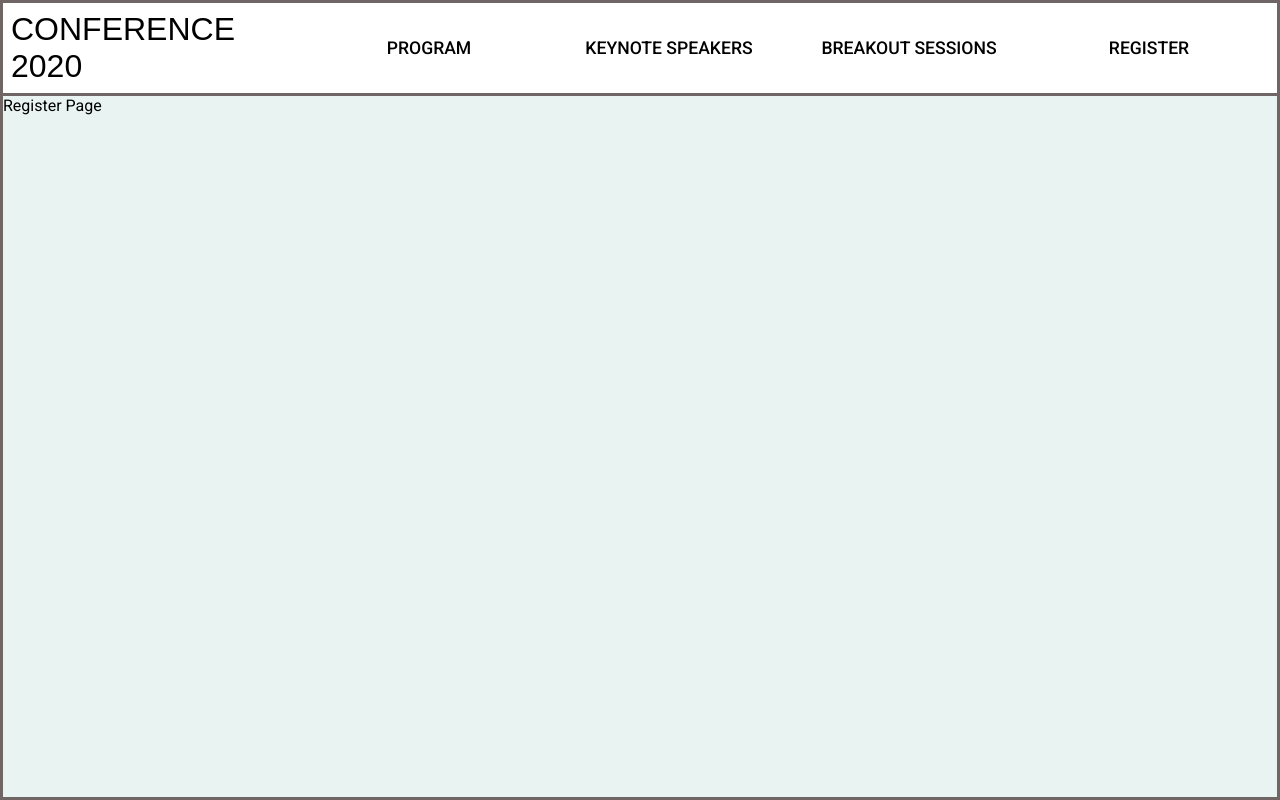
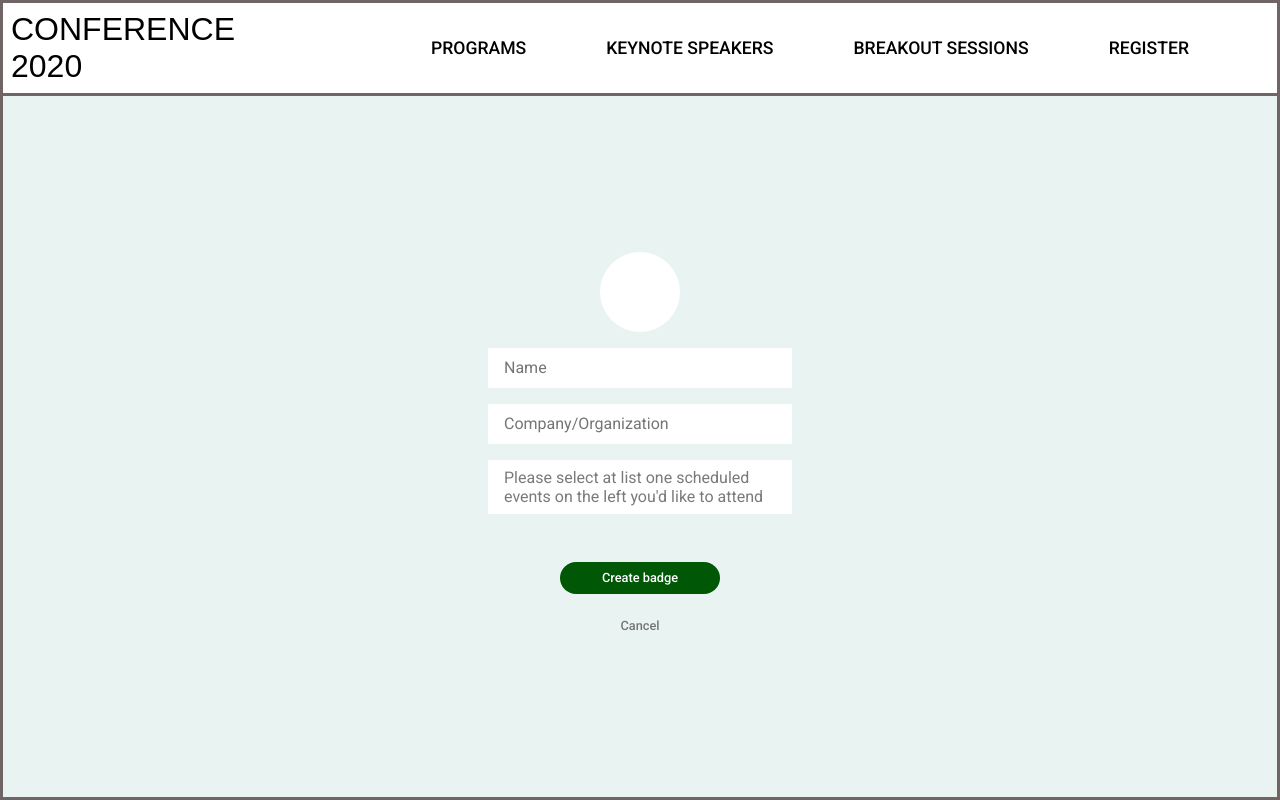
Before and after one commit to shared-studios/virtual-event-space-client, a React app: page /register in a window 1280 px wide. Built offline with nearby package versions, Linux system fonts and the light colour scheme.

Commit message:
created register page mokup

```diff
--- a/src/components/header/index.js
+++ b/src/components/header/index.js
@@ -5,7 +5,7 @@ import styles from './styles.module.css'
 const Header = () => {
     return <div className={styles.header}>
         <div className={styles.logo}>CONFERENCE 2020</div>
-        <Link className={styles.link} to='/programs'>PROGRAM</Link>
+        <Link className={styles.link} to='/programs'>PROGRAMS</Link>
         <Link className={styles.link} to='/KeynoteSpeakers'>KEYNOTE SPEAKERS</Link>
         <Link className={styles.link} to='/BreakoutSessions'>BREAKOUT SESSIONS</Link>
         <Link className={styles.link} to='/register'>REGISTER</Link>
--- a/src/components/header/styles.module.css
+++ b/src/components/header/styles.module.css
@@ -5,7 +5,7 @@
     background-color: rgb(255, 255, 255);
     display: grid;
     grid-auto-flow: column;
-    grid-template-columns: 1fr repeat(4, 15rem);
+    grid-template-columns: 1fr repeat(4, max-content);
     align-items: center;
     justify-items: center;
     border-bottom: 0.2rem solid rgb(111, 101, 101);
@@ -24,4 +24,5 @@
     font-weight: 500;
     text-decoration: none;
     color: rgb(0, 0, 0);
+    margin-right: 5rem;
 }
--- a/src/components/register/index.js
+++ b/src/components/register/index.js
@@ -2,7 +2,18 @@ import React from 'react'
 import styles from './styles.module.css'
 
 const Register = () => {
-    return <div className={styles.register}>Register Page</div>
+    return (
+        <div className={styles.register}>
+            <div className={styles.avatar} />
+            <input name='name' className={`${styles.name_input} ${styles.register_input}`} placeholder="Name" />
+            <input name='company' className={`${styles.company_input} ${styles.register_input}`} placeholder="Company/Organization" />
+            <div className={`${styles.event_input} ${styles.register_input}`}>
+                Please select at list one scheduled events on the left you'd like to attend
+            </div>
+            <button className={styles.create_badge_button}>Create badge</button>
+            <button className={styles.cancel_button}>Cancel</button>
+        </div>
+    )
 }
 
-export default Register
+export default React.memo(Register)
--- a/src/components/register/styles.module.css
+++ b/src/components/register/styles.module.css
@@ -1 +1,57 @@
-.register {}
+.register {
+    display: grid;
+    justify-items: center;
+    align-content: center;
+    width: 100%;
+    height: 100%;
+    grid-row-gap: 1rem;
+}
+
+.register_input {
+    padding: 0.5rem 1rem 0.5rem 1rem;
+    border: none;
+    width: 19rem;
+    height: 2.5rem;
+    font-size: 1rem;
+    font-weight: 400;
+    background-color: rgb(255, 255, 255);
+    color: rgb(122, 122, 122);
+}
+
+.avatar {
+    background-color: rgb(255, 255, 255);
+    width: 5rem;
+    height: 5rem;
+    border-radius: 100%;
+}
+
+.name_input {}
+
+.company_input {}
+
+.event_input {
+    height: max-content;
+}
+
+.create_badge_button {
+    margin-top: 2rem;
+    width: 10rem;
+    height: 2rem;
+    background-color: rgb(0, 88, 6);
+    border: none;
+    color: rgb(255, 255, 255);
+    border-radius: 1rem;
+    font-size: 0.8rem;
+    font-weight: 500;
+}
+
+.cancel_button {
+    width: 6rem;
+    height: 2rem;
+    background-color: transparent;
+    border: none;
+    color: rgb(117, 117, 117);
+    border-radius: 1rem;
+    font-size: 0.8rem;
+    font-weight: 500;
+}
```
